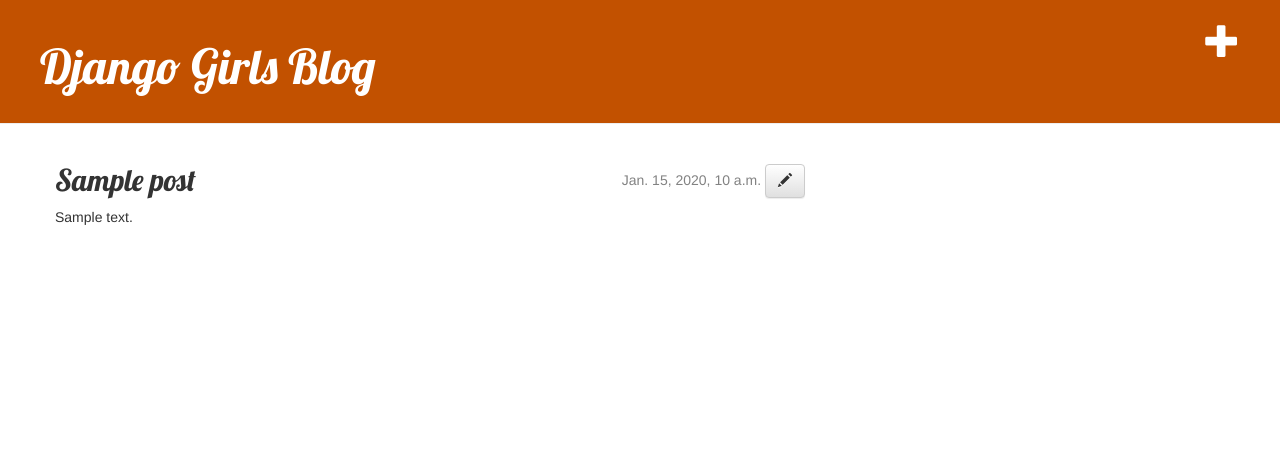
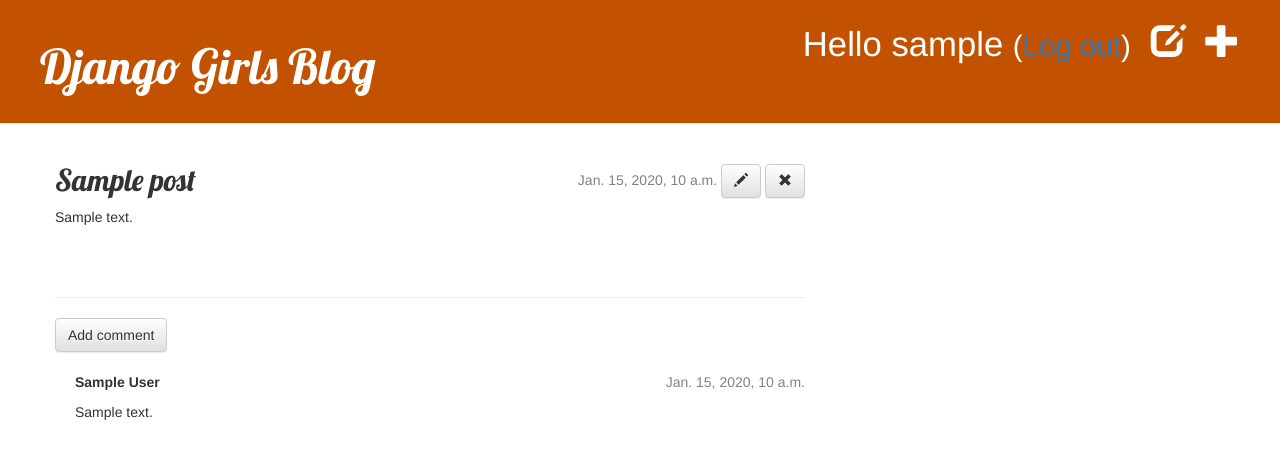
Before and after one commit to EverJYC/blog-coursework, a Django app: page /post/1/ in a window 1280 px wide. Shown: the top 459 px of the page. Run offline with Django 3.2, Linux system fonts and the light colour scheme; a user stored in the database is signed in; tables that the repository leaves empty hold one stand-in row (values such as "Sample post"); some libraries are stand-ins or nearby versions.

Commit message:
added extensions

```diff
--- a/blog/admin.py
+++ b/blog/admin.py
@@ -1,4 +1,5 @@
 from django.contrib import admin
-from .models import Post
+from .models import Post, Comment
 # Register your models here.
 admin.site.register(Post)
+admin.site.register(Comment)
--- a/blog/models.py
+++ b/blog/models.py
@@ -20,3 +20,20 @@
 
     def __str__(self):
         return self.title
+
+    def approved_comments(self):
+        return self.comments.filter(approved_comment=True)
+
+class Comment(models.Model):
+    post = models.ForeignKey('blog.Post', on_delete=models.CASCADE, related_name='comments')
+    author = models.CharField(max_length=200)
+    text = models.TextField()
+    created_date = models.DateTimeField(default=timezone.now)
+    approved_comment = models.BooleanField(default=False)
+
+    def approve(self):
+        self.approved_comment = True
+        self.save()
+
+    def __str__(self):
+        return self.text
--- a/blog/static/css/blog.css
+++ b/blog/static/css/blog.css
@@ -45,3 +45,7 @@
 .post h2 a, .post h2 a:visited {
     color: #000000;
 }
+
+.comment {
+    margin: 20px 0px 20px 20px;
+}
--- a/blog/templates/blog/base.html
+++ b/blog/templates/blog/base.html
@@ -14,6 +14,10 @@
     <div class="page-header">
         {% if user.is_authenticated %}
             <a href="{% url 'post_new' %}" class="top-menu"><span class="glyphicon glyphicon-plus"></span></a>
+            <a href="{% url 'post_draft_list' %}" class="top-menu"><span class="glyphicon glyphicon-edit"></span></a>
+            <p class="top-menu">Hello {{ user.username }} <small>(<a href="{% url 'logout' %}">Log out</a>)</small></p>
+        {% else %}
+            <a href="{% url 'login' %}" class="top-menu"><span class="glyphicon glyphicon-lock"></span></a>
         {% endif %}
         <h1><a href="/">Django Girls Blog</a></h1>
     </div>
--- a/blog/templates/blog/post_detail.html
+++ b/blog/templates/blog/post_detail.html
@@ -2,16 +2,37 @@
 
 {% block content %}
     <div class="post">
+
+        <div class="date">
         {% if post.published_date %}
-            <div class="date">
-                {{ post.published_date }}
-                <a class="btn btn-default" href="{% url 'post_edit' pk=post.pk %}"><span class="glyphicon glyphicon-pencil"></span></a>
-            </div>
-
+            {{ post.published_date }}
+        {% else %}
+            <a class="btn btn-default" href="{% url 'post_publish' pk=post.pk %}">Publish</a>
         {% endif %}
+            <a class="btn btn-default" href="{% url 'post_edit' pk=post.pk %}"><span class="glyphicon glyphicon-pencil"></span></a>
+            <a class="btn btn-default" href="{% url 'post_remove' pk=post.pk %}"><span class="glyphicon glyphicon-remove"></span></a>
+        </div>
 
         <h2>{{ post.title }}</h2>
 
         <p>{{ post.text|linebreaksbr }}</p>
     </div>
+
+    <hr>
+    <a class="btn btn-default" href="{% url 'add_comment_to_post' pk=post.pk %}">Add comment</a>
+    {% for comment in post.comments.all %}
+        <div class="comment">
+            <div class="date">
+                {{ comment.created_date }}
+                {% if not comment.approved_comment %}
+                <a class="btn btn-default" href="{% url 'comment_remove' pk=comment.pk %}"><span class="glyphicon glyphicon-remove"></span></a>
+                <a class="btn btn-default" href="{% url 'comment_approve' pk=comment.pk %}"><span class="glyphicon glyphicon-ok"></span></a>
+            {% endif %}
+            </div>
+            <strong>{{ comment.author }}</strong>
+            <p>{{ comment.text|linebreaks }}</p>
+        </div>
+    {% empty %}
+        <p>No comments here yet :(</p>
+    {% endfor %}
 {% endblock %}
--- a/blog/templates/blog/post_list.html
+++ b/blog/templates/blog/post_list.html
@@ -9,7 +9,7 @@
 
                     <h2><a href="{% url 'post_detail' pk=post.pk %}">{{ post.title }}</a></h2>
                     <p>{{ post.text|linebreaksbr }}</p>
-
+                    <a href="{% url 'post_detail' pk=post.pk %}">Comments: {{ post.approved_comments.count }}</a>
                 </div>
             {% endfor %}
 {% endblock %}
--- a/blog/urls.py
+++ b/blog/urls.py
@@ -6,4 +6,10 @@
     path('post/<int:pk>/', views.post_detail, name='post_detail'),
     path('post/new/', views.post_new, name='post_new'),
     path('post/<int:pk>/edit/', views.post_edit, name='post_edit'),
+    path('drafts/', views.post_draft_list, name='post_draft_list'),
+    path('post/<pk>/publish/', views.post_publish, name='post_publish'),
+    path('post/<pk>/remove/', views.post_remove, name='post_remove'),
+    path('post/<int:pk>/comment/', views.add_comment_to_post, name='add_comment_to_post'),
+    path('comment/<int:pk>/approve/', views.comment_approve, name='comment_approve'),
+    path('comment/<int:pk>/remove/', views.comment_remove, name='comment_remove'),
 ]
--- a/blog/views.py
+++ b/blog/views.py
@@ -1,7 +1,8 @@
 from django.shortcuts import render, get_object_or_404, redirect
 from django.utils import timezone
-from blog.models import Post
-from .forms import PostForm
+from blog.models import Post, Comment
+from .forms import PostForm, CommentForm
+from django.contrib.auth.decorators import login_required
 
 # Create your views here.
 def post_list(request):
@@ -12,19 +13,21 @@
     post = get_object_or_404(Post, pk=pk)
     return render(request, 'blog/post_detail.html', {'post': post})
 
+@login_required
 def post_new(request):
     if request.method == "POST":
         form = PostForm(request.POST)
         if form.is_valid():
             post = form.save(commit=False)
             post.author = request.user
-            post.published_date = timezone.now()
+            # post.published_date = timezone.now()
             post.save()
             return redirect('post_detail', pk=post.pk)
     else:
         form = PostForm()
     return render(request, 'blog/post_edit.html', {'form': form})
 
+@login_required
 def post_edit(request, pk):
     post = get_object_or_404(Post, pk=pk)
     if request.method == "POST":
@@ -32,9 +35,50 @@
         if form.is_valid():
             post = form.save(commit=False)
             post.author = request.user
-            post.published_date = timezone.now()
+            # post.published_date = timezone.now()
             post.save()
             return redirect('post_detail', pk=post.pk)
     else:
         form = PostForm(instance=post)
     return render(request, 'blog/post_edit.html', {'form': form})
+
+@login_required
+def post_draft_list(request):
+    posts = Post.objects.filter(published_date__isnull=True).order_by('created_date')
+    return render(request, 'blog/post_draft_list.html', {'posts': posts})
+
+def post_publish(request, pk):
+    post = get_object_or_404(Post, pk=pk)
+    post.publish()
+    return redirect('post_detail', pk=pk)
+
+@login_required
+def post_remove(request, pk):
+    post = get_object_or_404(Post, pk=pk)
+    post.delete()
+    return redirect('post_list')
+
+def add_comment_to_post(request, pk):
+    post = get_object_or_404(Post, pk=pk)
+    if request.method == "POST":
+        form = CommentForm(request.POST)
+        if form.is_valid():
+            comment = form.save(commit=False)
+            comment.post = post
+            comment.save()
+            return redirect('post_detail', pk=post.pk)
+    else:
+        form = CommentForm()
+    return render(request, 'blog/add_comment_to_post.html', {'form': form})
+
+@login_required
+def comment_approve(request, pk):
+    comment = get_object_or_404(Comment, pk=pk)
+    comment.approve()
+    return redirect('post_detail', pk=comment.post.pk)
+
+@login_required
+def comment_remove(request, pk):
+    comment = get_object_or_404(Comment, pk=pk)
+    comment.delete()
+    return redirect('post_detail', pk=comment.post.pk)
--- a/djangotest/settings.py
+++ b/djangotest/settings.py
@@ -121,3 +121,5 @@
 
 STATIC_URL = '/static/'
 STATIC_ROOT = os.path.join(BASE_DIR, 'static')
+
+LOGIN_REDIRECT_URL = '/'
--- a/djangotest/urls.py
+++ b/djangotest/urls.py
@@ -16,10 +16,12 @@
 from django.contrib import admin
 from django.urls import path, include
 
-from hwapp import views
+# from hwapp import views
+from django.contrib.auth import views
 
 urlpatterns = [
     path('admin/', admin.site.urls),
-    path('index/', views.index),
     path('', include('blog.urls')),
+    path('accounts/login/', views.LoginView.as_view(), name='login'),
+    path('accounts/logout/', views.LogoutView.as_view(next_page='/'), name='logout'),
 ]
--- a/hwapp/views.py
+++ b/hwapp/views.py
@@ -1,5 +1,3 @@
 from django.shortcuts import render
 from django.shortcuts import HttpResponse
 # Create your views here.
-def index(request):
-    return render(request,"index.html")
```
Also changed, not shown: blog/forms.py (+7 -1 lines), blog/templates/blog/add_comment_to_post.html (added, +9 -0 lines), blog/templates/blog/post_draft_list.html (added, +11 -0 lines), blog/templates/registration/login.html (added, +24 -0 lines), templates/index.html (deleted, +0 -10 lines), blog/migrations/0002_comment.py (added).
